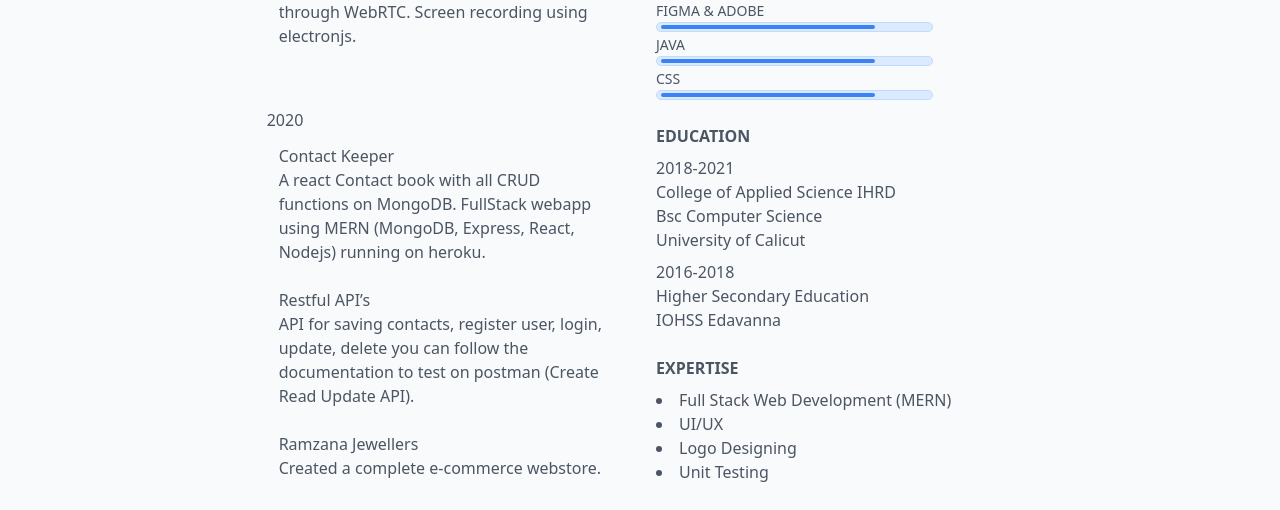
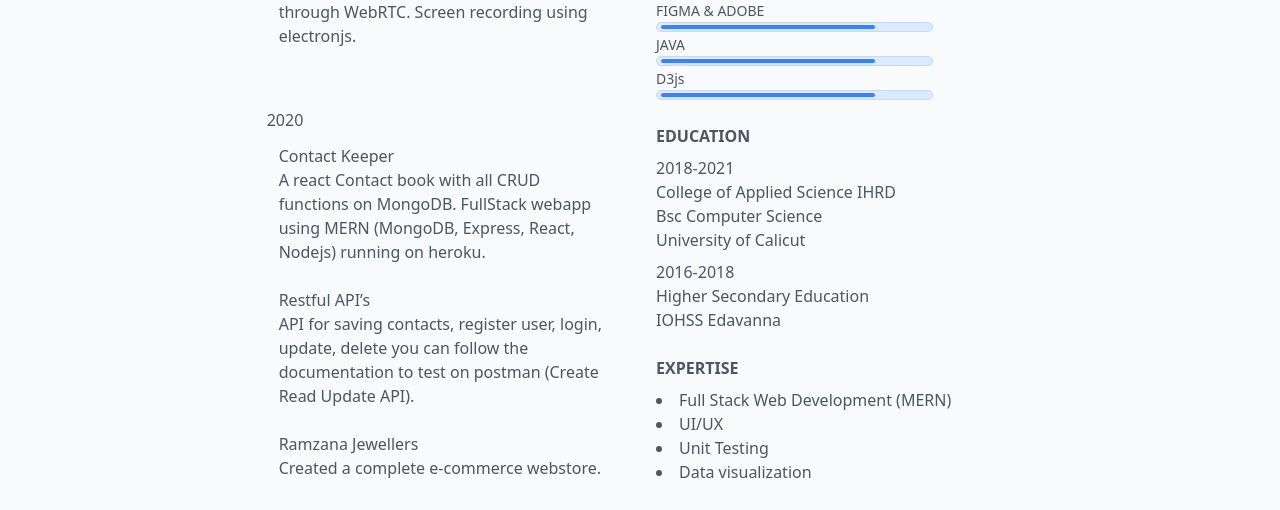
Before and after one commit to fazalilahi/My-blog, a Next.js app: page /portfolio in a window 1280 px wide. Shown: the part 442-952 px from the top of the page. Built offline with nearby package versions, Linux system fonts and the light colour scheme; what @tailwindcss/typography would draw is missing.

Commit message:
datavisualization

```diff
--- a/components/PortfolioIntro.js
+++ b/components/PortfolioIntro.js
@@ -8,7 +8,7 @@ const PortfolioIntro = () => {
         {id: 2, known: 'NODEJS', rating: 80 },
         {id: 3, known: 'FIGMA & ADOBE', rating: 90 },
         {id: 4, known: 'JAVA', rating: 70 },
-        {id: 5, known: 'CSS', rating: 80 },
+        {id: 5, known: 'D3js', rating: 80 },
     ]
 
         const listSkills = skills.map((skill) =>
@@ -56,8 +56,8 @@ const PortfolioIntro = () => {
             <ul className="list-disc list-inside py-2">
                 <li>Full Stack Web Development (MERN) <br /></li>
                 <li> UI/UX <br /> </li>
-                <li> Logo Designing <br /> </li>
                 <li> Unit Testing <br /> </li>
+                <li> Data visualization <br /> </li>
             </ul>
 
             <h1 className="text-md font-semibold pt-4 dark:text-blue-300">REFERENCE</h1>
```
Also changed, not shown: public/download.svg, 1 other file (tests, documents, lock files or other folders).
